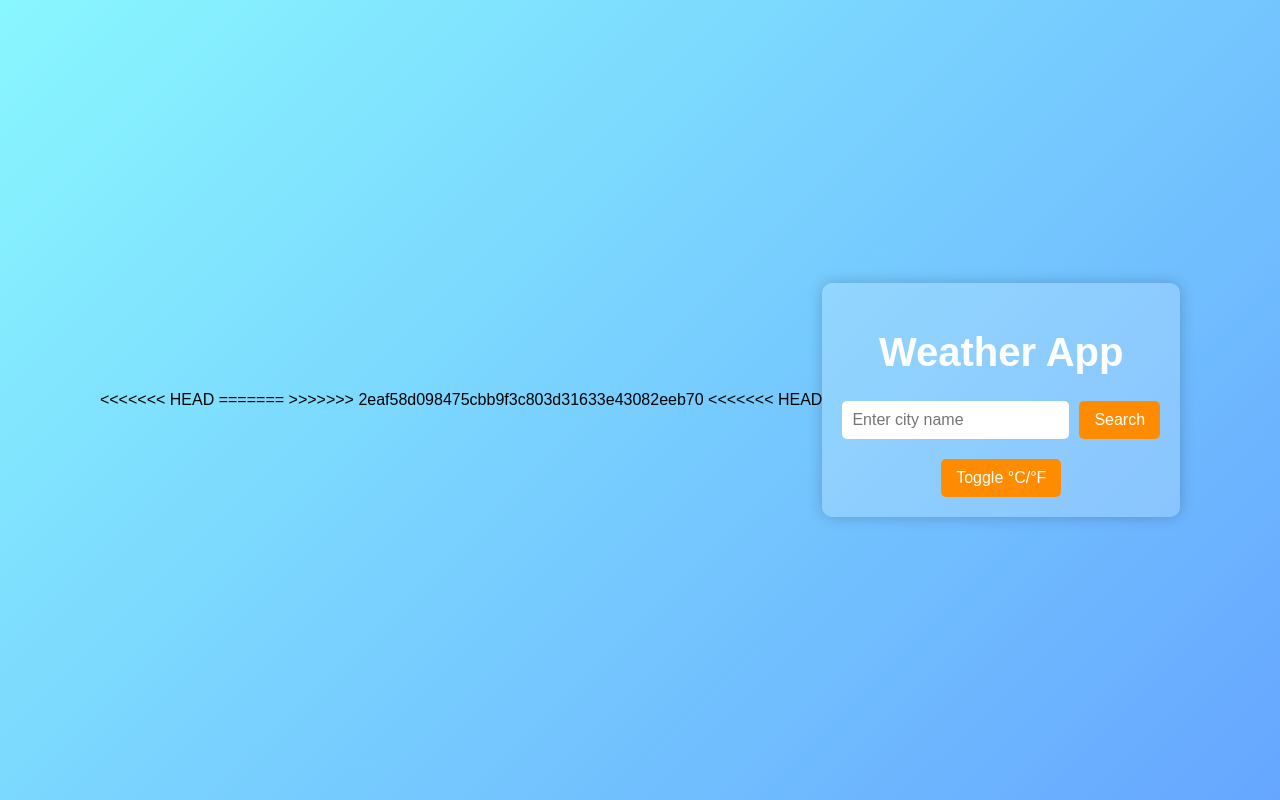
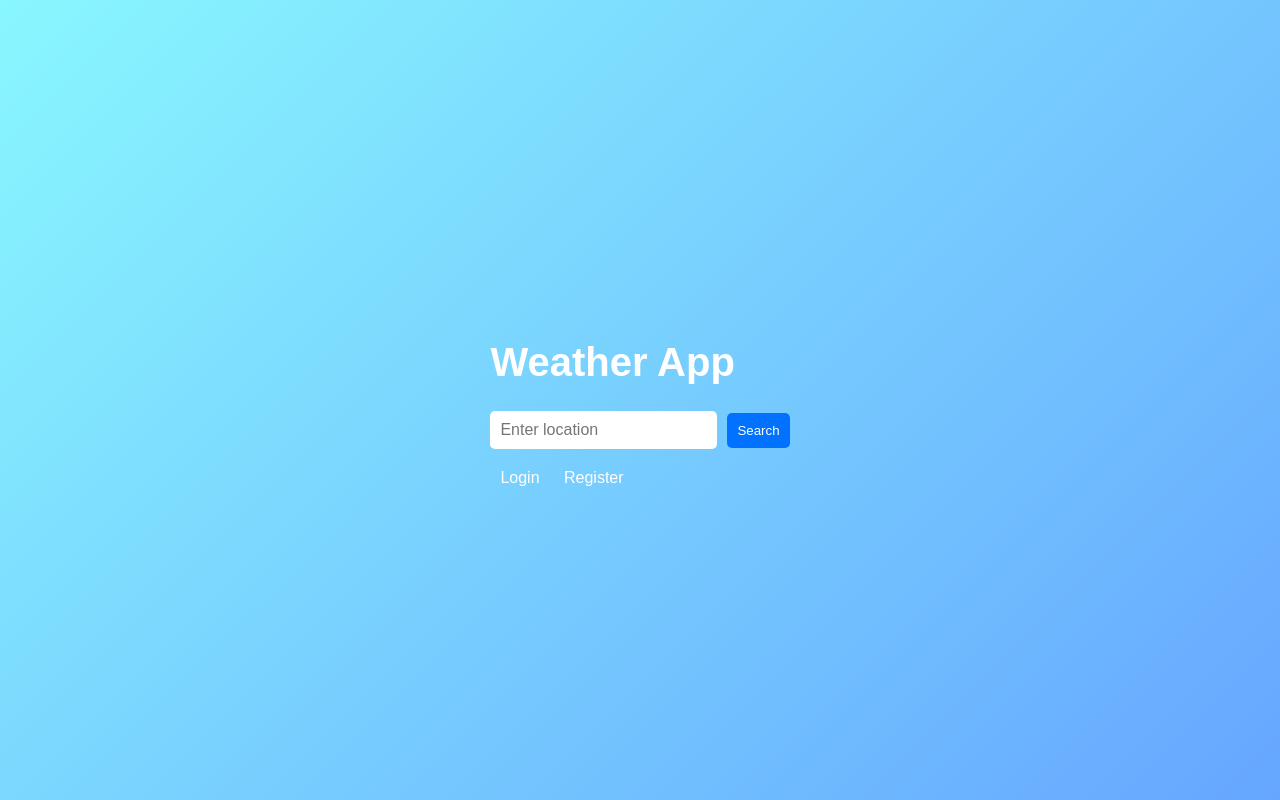
Before and after one commit to unknownsteve7/Test, a Django app: page / in a window 1280 px wide. Run offline with Django 5.2, Linux system fonts and the light colour scheme.

Commit message:
added more features and handled errors

```diff
--- a/weather/base/templates/base/index.html
+++ b/weather/base/templates/base/index.html
@@ -3,13 +3,7 @@
 <head>
     <meta charset="UTF-8">
     <meta name="viewport" content="width=device-width, initial-scale=1.0">
-<<<<<<< HEAD
-    <title>Dynamic Weather App</title>
-    <link rel="stylesheet" href="styles.css">
-    <link href="https://cdnjs.cloudflare.com/ajax/libs/font-awesome/6.0.0/css/all.min.css" rel="stylesheet">
-=======
     <title>Weather</title>
->>>>>>> 2eaf58d098475cbb9f3c803d31633e43082eeb70
     <style>
         body {
             font-family: Arial, sans-serif;
@@ -133,35 +127,6 @@
     </style>
 </head>
 <body>
-<<<<<<< HEAD
-    <div class="container">
-        <h1 class="fade-in">Weather App</h1>
-        <div class="search-box slide-in">
-            <input type="text" id="cityInput" placeholder="Enter city name" class="hover-effect">
-            <button onclick="getWeather()" class="btn-glow">Search</button>
-        </div>
-        <div id="weatherData" class="fade-in"></div>
-        <div id="forecast" class="slide-up"></div>
-        <div id="unitToggle" class="zoom-effect">
-            <button onclick="toggleUnits()" class="btn-glow">Toggle °C/°F</button>
-        </div>
-    </div>
-    <script>
-        const apiKey = "05f00bfa923cbb402577e6b98dc4d536";
-
-        document.getElementById("cityInput").addEventListener("keypress", function(event) {
-            if (event.key === "Enter") {
-                getWeather();
-            }
-        });
-
-        function getWeather() {
-            const city = document.getElementById("cityInput").value.trim();
-            if (city === "") {
-                alert("Please enter a city name");
-                return;
-            }
-=======
     <div id="weather-app">
         <h1>Weather App</h1>
         <form id="search-form">
@@ -182,7 +147,6 @@
             const apiKey = '05f00bfa923cbb402577e6b98dc4d536';
             const response = await fetch(`https://api.openweathermap.org/data/2.5/weather?q=${location}&appid=${apiKey}&units=metric`);
             const data = await response.json();
->>>>>>> 2eaf58d098475cbb9f3c803d31633e43082eeb70
 
             fetch(`https://api.openweathermap.org/data/2.5/weather?q=${city}&appid=${apiKey}&units=metric`)
                 .then(response => {
@@ -204,8 +168,6 @@
                     document.getElementById("weatherData").innerHTML = `<p style="color: red;">Error: ${error.message}</p>`;
                 });
         }
-<<<<<<< HEAD
-=======
 
         document.getElementById('search-form').addEventListener('submit', function(event) {
             event.preventDefault();
@@ -215,7 +177,6 @@
 
         // Fetch weather for default location on page load
         fetchWeather(location);
->>>>>>> 2eaf58d098475cbb9f3c803d31633e43082eeb70
     </script>
 </body>
 </html>
```
